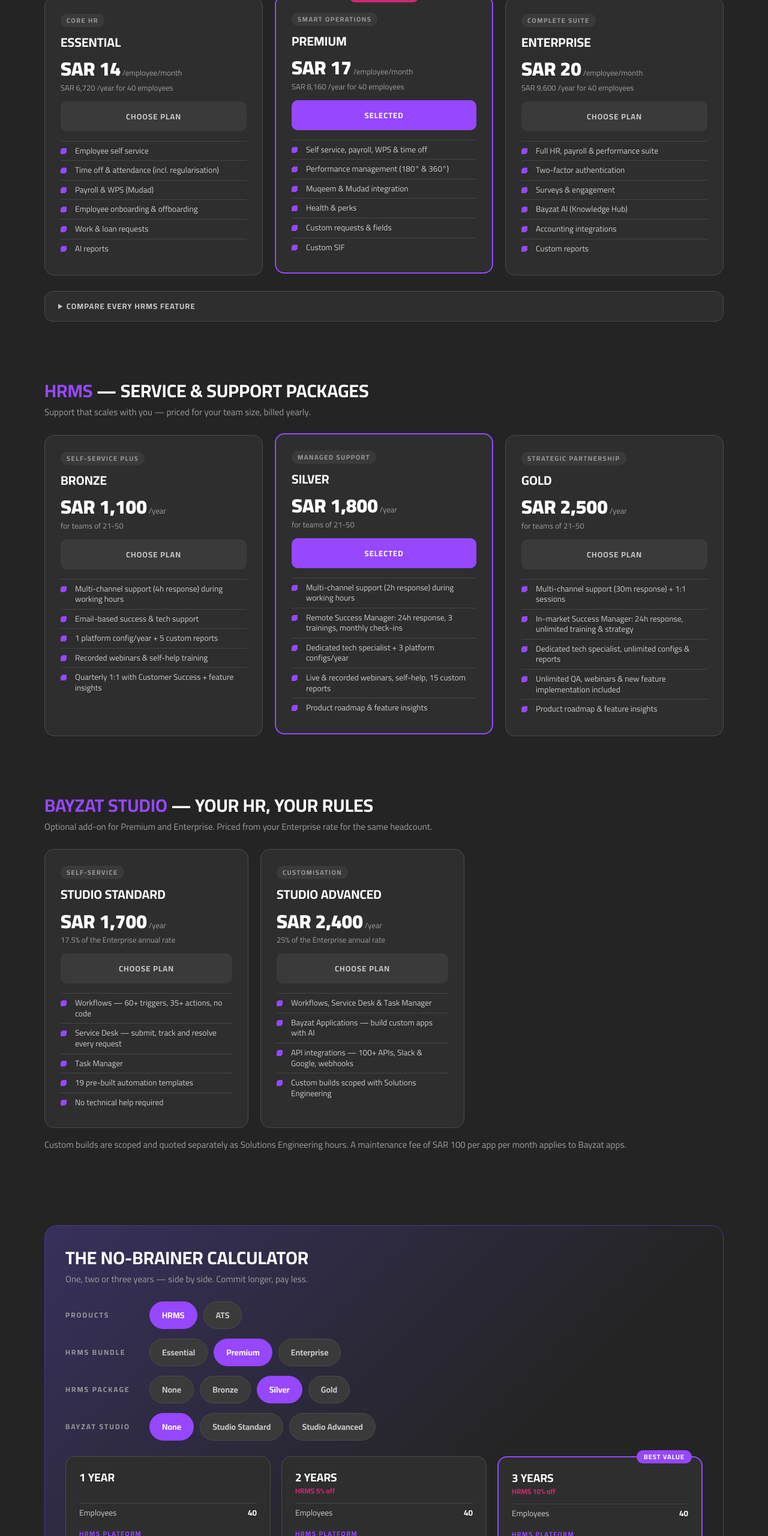
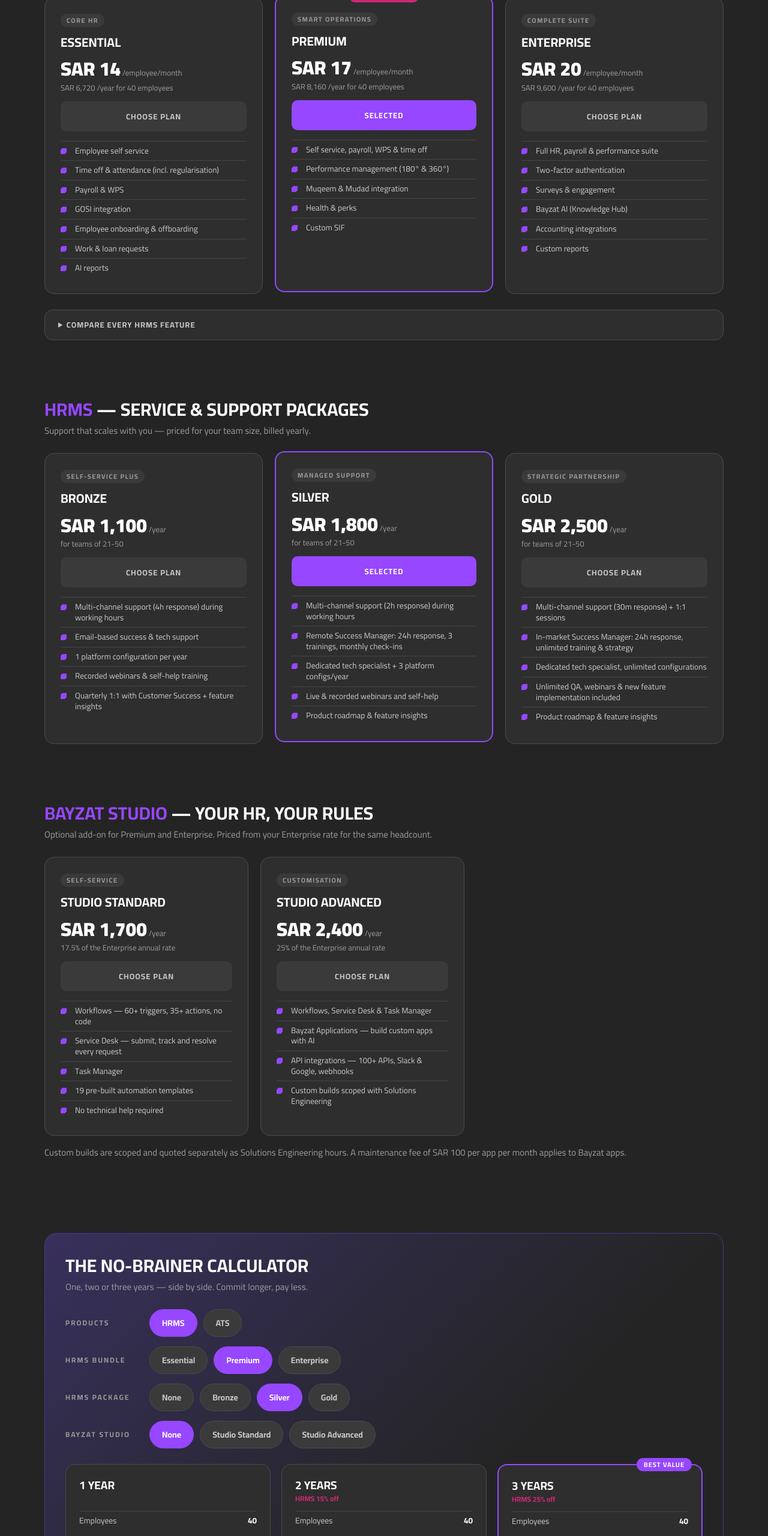
Before and after one commit to emad-wlpksa/bayzat-ksa-pricing, a plain HTML site: page index.html in a window 1280 px wide. Shown: the part 815-3375 px from the top of the page at 60% size. Drawn offline with Linux system fonts and the light colour scheme; no server answers.

Commit message:
Add files via upload

```diff
--- a/index.html
+++ b/index.html
@@ -251,6 +251,7 @@
     <h2 class="sec-title" id="atsBundlesTitle"><em>ATS</em> — choose your bundle</h2>
     <p class="sec-sub" id="atsBundlesSub">Priced by workforce profile. All prices in SAR/year, excluding VAT.</p>
     <div class="grid3" id="atsBundleCards"></div>
+    <p class="sec-sub" id="atsPaygNote" style="margin-top:18px"></p>
     <details class="compare">
       <summary id="atsCmpSummary">Compare every ATS feature</summary>
       <table class="cmp" id="atsCmpTable"></table>
@@ -412,32 +413,32 @@ const PKG_PRICES = [
 ];
 const BUNDLES = [
   {id:"essential", tag:"Core HR", tagAr:"الأساسيات", name:"Essential", nameAr:"الاساسية",
-   feats:["Employee self service","Time off & attendance (incl. regularisation)","Payroll & WPS (Mudad)","Employee onboarding & offboarding","Work & loan requests","AI reports"],
-   featsAr:["الخدمة الذاتية للموظفين","الإجازات والحضور (مع تصحيح الحضور)","مسير الرواتب وحماية الأجور (مُدد)","تهيئة الموظفين وإنهاء الخدمة","طلبات العمل والسلف","تقارير بالذكاء الاصطناعي"]},
+   feats:["Employee self service","Time off & attendance (incl. regularisation)","Payroll & WPS","GOSI integration","Employee onboarding & offboarding","Work & loan requests","AI reports"],
+   featsAr:["الخدمة الذاتية للموظفين","الإجازات والحضور (مع تصحيح الحضور)","مسير الرواتب وحماية الأجور","التكامل مع التأمينات الاجتماعية (GOSI)","تهيئة الموظفين وإنهاء الخدمة","طلبات العمل والسلف","تقارير بالذكاء الاصطناعي"]},
   {id:"premium", tag:"Smart Operations", tagAr:"عمليات ذكية", name:"Premium", nameAr:"الشاملة",
-   feats:["Self service, payroll, WPS & time off","Performance management (180° & 360°)","Muqeem & Mudad integration","Health & perks","Custom requests & fields","Custom SIF"],
-   featsAr:["الخدمة الذاتية ومسير الرواتب وحماية الأجور والإجازات","إدارة الأداء (180° و360°)","التكامل مع مقيم ومُدد","الصحة والمزايا","الطلبات والحقول المخصصة","ملف SIF مخصص"]},
+   feats:["Self service, payroll, WPS & time off","Performance management (180° & 360°)","Muqeem & Mudad integration","Health & perks","Custom SIF"],
+   featsAr:["الخدمة الذاتية ومسير الرواتب وحماية الأجور والإجازات","إدارة الأداء (180° و360°)","التكامل مع مقيم ومُدد","الصحة والمزايا","ملف SIF مخصص"]},
   {id:"enterprise", tag:"Complete Suite", tagAr:"الباقة الكاملة", name:"Enterprise", nameAr:"الاحترافية",
    feats:["Full HR, payroll & performance suite","Two-factor authentication","Surveys & engagement","Bayzat AI (Knowledge Hub)","Accounting integrations","Custom reports"],
    featsAr:["منظومة كاملة للموارد البشرية والرواتب والأداء","المصادقة الثنائية","الاستبيانات والتفاعل","بيزات AI (مركز المعرفة)","التكامل مع أنظمة المحاسبة","تقارير مخصصة"]},
 ];
 const PKGS = [
   {id:0, tag:"Self-Service Plus", tagAr:"خدمة ذاتية موسّعة", name:"Bronze", nameAr:"الباقة البرونزية",
-   feats:["Multi-channel support (4h response) during working hours","Email-based success & tech support","1 platform config/year + 5 custom reports","Recorded webinars & self-help training","Quarterly 1:1 with Customer Success + feature insights"],
-   featsAr:["دعم متعدد القنوات (استجابة خلال 4 ساعات) في أوقات العمل","دعم فني ونجاح عملاء عبر الإيميل","إعداد واحد للمنصة سنويًا + 5 تقارير مخصصة","ندوات مسجلة وتدريب ذاتي","اجتماع ربع سنوي مع فريق نجاح العملاء"]},
+   feats:["Multi-channel support (4h response) during working hours","Email-based success & tech support","1 platform configuration per year","Recorded webinars & self-help training","Quarterly 1:1 with Customer Success + feature insights"],
+   featsAr:["دعم متعدد القنوات (استجابة خلال 4 ساعات) في أوقات العمل","دعم فني ونجاح عملاء عبر الإيميل","إعداد واحد للمنصة سنويًا","ندوات مسجلة وتدريب ذاتي","اجتماع ربع سنوي مع فريق نجاح العملاء"]},
   {id:1, tag:"Managed Support", tagAr:"دعم مُدار", name:"Silver", nameAr:"الباقة الفضية",
-   feats:["Multi-channel support (2h response) during working hours","Remote Success Manager: 24h response, 3 trainings, monthly check-ins","Dedicated tech specialist + 3 platform configs/year","Live & recorded webinars, self-help, 15 custom reports","Product roadmap & feature insights"],
-   featsAr:["دعم متعدد القنوات (استجابة خلال ساعتين) في أوقات العمل","مدير نجاح عن بُعد: استجابة خلال 24 ساعة، 3 تدريبات، متابعة شهرية","مختص تقني مخصص + 3 إعدادات للمنصة سنويًا","ندوات مباشرة ومسجلة + 15 تقرير مخصص","خارطة طريق المنتج ورؤى المزايا"]},
+   feats:["Multi-channel support (2h response) during working hours","Remote Success Manager: 24h response, 3 trainings, monthly check-ins","Dedicated tech specialist + 3 platform configs/year","Live & recorded webinars and self-help","Product roadmap & feature insights"],
+   featsAr:["دعم متعدد القنوات (استجابة خلال ساعتين) في أوقات العمل","مدير نجاح عن بُعد: استجابة خلال 24 ساعة، 3 تدريبات، متابعة شهرية","مختص تقني مخصص + 3 إعدادات للمنصة سنويًا","ندوات مباشرة ومسجلة وتدريب ذاتي","خارطة طريق المنتج ورؤى المزايا"]},
   {id:2, tag:"Strategic Partnership", tagAr:"شراكة استراتيجية", name:"Gold", nameAr:"الباقة الذهبية",
-   feats:["Multi-channel support (30m response) + 1:1 sessions","In-market Success Manager: 24h response, unlimited training & strategy","Dedicated tech specialist, unlimited configs & reports","Unlimited QA, webinars & new feature implementation included","Product roadmap & feature insights"],
-   featsAr:["دعم متعدد القنوات (استجابة خلال 30 دقيقة) + جلسات فردية","مدير نجاح داخل السوق: تدريب واستراتيجية بلا حدود","مختص تقني مخصص، إعدادات وتقارير بلا حدود","ضمان جودة وندوات وتفعيل مزايا جديدة بلا حدود","خارطة طريق المنتج ورؤى المزايا"]},
+   feats:["Multi-channel support (30m response) + 1:1 sessions","In-market Success Manager: 24h response, unlimited training & strategy","Dedicated tech specialist, unlimited configurations","Unlimited QA, webinars & new feature implementation included","Product roadmap & feature insights"],
+   featsAr:["دعم متعدد القنوات (استجابة خلال 30 دقيقة) + جلسات فردية","مدير نجاح داخل السوق: تدريب واستراتيجية بلا حدود","مختص تقني مخصص، إعدادات بلا حدود","ضمان جودة وندوات وتفعيل مزايا جديدة بلا حدود","خارطة طريق المنتج ورؤى المزايا"]},
 ];
 const CMP = [
   ["cat","Employee records"],["Employee records",1,1,1],["Asset management",1,1,1],["Letter requests",1,1,1],["Custom fields",1,1,1],["Custom requests",0,1,1],
   ["cat","Self service"],["Employee self service",1,1,1],
   ["cat","Onboarding & offboarding"],["Employee onboarding",1,1,1],["Employee offboarding",1,1,1],
   ["cat","Knowledge Hub (Bayzat AI)"],["Shared spaces",0,0,1],
-  ["cat","Payroll"],["Payroll management",1,1,1],["Employee loans",1,1,1],["Air ticket requests",1,1,1],["Employee expenses",1,1,1],["Custom SIF",0,1,1],["Accounting integrations",0,0,1],
+  ["cat","Payroll"],["Payroll management",1,1,1],["GOSI integration",1,1,1],["Employee loans",1,1,1],["Air ticket requests",1,1,1],["Employee expenses",1,1,1],["Custom SIF",0,1,1],["Accounting integrations",0,0,1],
   ["cat","Time off & attendance"],["Time off",1,1,1],["Attendance",1,1,1],["Attendance regularisation",1,1,1],["Shift scheduler",1,1,1],["Kiosk mode",1,1,1],["Biometric integration",1,1,1],["Time sheets",1,1,1],
   ["cat","Performance"],["180° performance",0,1,1],["360° performance",0,1,1],
   ["cat","Engagement & wellness"],["Announcements",1,1,1],["News feed",1,1,1],["Company survey",0,0,1],["Engagement",0,0,1],["Perks",0,1,1],["Mental health",0,1,1],
@@ -534,7 +535,7 @@ const FEAT_AR = {
   "Asset management":"إدارة العهد","Letter requests":"طلبات الخطابات","Custom fields":"الحقول المخصصة",
   "Custom requests":"الطلبات المخصصة","Employee self service":"الخدمة الذاتية للموظفين","Task management":"إدارة المهام",
   "Basic workflows":"مسارات العمل الأساسية","Advanced workflows":"مسارات العمل المتقدمة","Shared spaces":"المساحات المشتركة",
-  "Payroll management":"إدارة مسير الرواتب","Employee loans":"سلف الموظفين","Air ticket requests":"طلبات تذاكر السفر",
+  "Payroll management":"إدارة مسير الرواتب","GOSI integration":"التكامل مع التأمينات الاجتماعية","Employee loans":"سلف الموظفين","Air ticket requests":"طلبات تذاكر السفر",
   "Employee expenses":"مصروفات الموظفين","Custom SIF":"ملف SIF مخصص","Time off":"الإجازات","Attendance":"الحضور والانصراف",
   "Shift scheduler":"جدولة المناوبات","Kiosk mode":"وضع Kiosk","Biometric integration":"التكامل مع أجهزة البصمة",
   "Time sheets":"سجلات الدوام","180° performance":"تقييم الأداء 180°","360° performance":"تقييم الأداء 360°",
@@ -582,6 +583,7 @@ const UI = {
     pkgsTitle:'<em>HRMS</em> — service & support packages', pkgsSub:"Support that scales with you — priced for your team size, billed yearly.",
     atsBundlesTitle:'<em>ATS</em> — choose your bundle', atsBundlesSub:"Driven by headcount, hiring target and workforce mix. All prices in SAR/year, excluding VAT.",
     atsCmpSummary:"Compare every ATS feature",
+    atsPayg:"<b>Beyond the included allowance, AI is pay-as-you-go:</b> SAR 2,000 per 10,000 CVs scored (SAR 0.20 per candidate) &nbsp;·&nbsp; SAR 1,600 per 100 hours of AI notetaking (SAR 16 per hour).",
     atsPkgsTitle:'<em>ATS</em> — onboarding & success packages', atsPkgsSub:"Bronze is included. Silver and Gold are billed yearly; multi-year discounts apply.",
     studioTitle:'<em>Bayzat Studio</em> — your HR, your rules',
     studioSub:"Optional add-on for Premium and Enterprise. Priced from your Enterprise rate for the same headcount.",
@@ -607,7 +609,7 @@ const UI = {
     lblImplDisc:"Implementation discount (%)",
     implNote:(g,net)=>`This team size: ${g}${g!==net?` → ${net}`:""} on a 1-year deal · 2 years −50% · 3 years free`,
     implRow:"Implementation (one-time)", implWaived:"Waived",
-    headHrms:"HRMS", headAts:"ATS", saveBtn:"Save", resetBtn:"Reset to defaults (HRMS 0/5/10 · ATS 0/10/20)",
+    headHrms:"HRMS", headAts:"ATS", saveBtn:"Save", resetBtn:"Reset to defaults (HRMS 0/15/25 · ATS 0/15/25 · implementation 0)",
     yearsLbl:y=>y+" year"+(y>1?"s":""), mostPopular:"Most popular", suggested:"Suggested for your team",
     selected:"Selected", choose:"Choose plan", none:"None", perYr:" /year", perUser:" /employee/month",
     flatFee:"flat fee for your team size", subPrice:(a,n)=>`${a} /year for ${n} employees`,
@@ -633,6 +635,7 @@ const UI = {
     pkgsTitle:'<em>الموارد البشرية</em> — باقات الدعم والخدمات', pkgsSub:"دعم يواكب نمو فريقك — السعر حسب حجم منشأتك، ويُدفع سنويًا.",
     atsBundlesTitle:'<em>التوظيف</em> — اختر باقتك', atsBundlesSub:"السعر يعتمد على عدد الموظفين وعدد التوظيفات المستهدفة وتركيبة القوى العاملة. جميع الأسعار بالريال سنويًا، غير شاملة الضريبة.",
     atsCmpSummary:"قارن جميع مميزات نظام التوظيف",
+    atsPayg:"<b>بعد الحد المشمول، الذكاء الاصطناعي يُحتسب حسب الاستخدام:</b> 2,000 ريال لكل 10,000 سيرة ذاتية (0.20 ريال للمرشح) &nbsp;·&nbsp; 1,600 ريال لكل 100 ساعة تدوين ذكي (16 ريال للساعة).",
     atsPkgsTitle:'<em>التوظيف</em> — باقات التهيئة والتدريب', atsPkgsSub:"الباقة البرونزية مشمولة. الفضية والذهبية تُدفعان سنويًا وتنطبق عليهما خصومات العقود الطويلة.",
     studioTitle:'<em>بيزات ستديو</em> — نظامك بقواعدك',
     studioSub:"إضافة اختيارية مع الشاملة والاحترافية. سعرها محسوب من سعر الاحترافية لنفس عدد الموظفين.",
@@ -658,7 +661,7 @@ const UI = {
     lblImplDisc:"خصم رسوم التنفيذ (%)",
     implNote:(g,net)=>`لهذا الحجم: ${g}${g!==net?` ← ${net}`:""} لعقد سنة · سنتين −50% · ثلاث سنوات مجانًا`,
     implRow:"رسوم التنفيذ (لمرة واحدة)", implWaived:"معفاة",
-    headHrms:"الموارد البشرية", headAts:"التوظيف", saveBtn:"حفظ", resetBtn:"إعادة الضبط الافتراضي (الموارد البشرية 0/5/10 · التوظيف 0/10/20)",
+    headHrms:"الموارد البشرية", headAts:"التوظيف", saveBtn:"حفظ", resetBtn:"إعادة الضبط الافتراضي (الموارد البشرية 0/15/25 · التوظيف 0/15/25 · التنفيذ 0)",
     yearsLbl:y=>y===1?"سنة":y===2?"سنتين":y+" سنوات", mostPopular:"الأكثر اختيارًا", suggested:"مقترحة لفريقك",
     selected:"مختارة", choose:"اختر الباقة", none:"بدون", perYr:" /سنة", perUser:" /موظف/شهر",
     flatFee:"سعر ثابت لحجم فريقك", subPrice:(a,n)=>`${a} /سنة لفريق من ${n} موظف`,
@@ -694,7 +697,7 @@ const PAY_TERMS = [
 ];
 
 /* ================= STATE ================= */
-const DEFAULT_DISC = {hrms:[0,5,10], ats:[0,10,20]};
+const DEFAULT_DISC = {hrms:[0,15,25], ats:[0,15,25]};   // 1yr · 2yr · 3yr
 const DEFAULT_IMPL_DISC = 0;                       // implementation discount is controlled on its own
 let disc = loadDisc();
 let implDisc = loadImplDisc();
@@ -708,8 +711,8 @@ let propYears = [false, false, true];   // 1yr, 2yr, 3yr
 let propLang = "en";
 let clientLogo = null;                   // {data, w, h}
 let uiLang = loadLang();
-function loadDisc(){ try{const s=localStorage.getItem("bz_ksa_disc_v2"); if(s){const d=JSON.parse(s); if(d&&d.hrms&&d.ats) return d;}}catch(e){} return JSON.parse(JSON.stringify(DEFAULT_DISC)); }
-function persistDisc(){ try{localStorage.setItem("bz_ksa_disc_v2", JSON.stringify(disc));}catch(e){} }
+function loadDisc(){ try{const s=localStorage.getItem("bz_ksa_disc_v3"); if(s){const d=JSON.parse(s); if(d&&d.hrms&&d.ats) return d;}}catch(e){} return JSON.parse(JSON.stringify(DEFAULT_DISC)); }
+function persistDisc(){ try{localStorage.setItem("bz_ksa_disc_v3", JSON.stringify(disc));}catch(e){} }
 function loadImplDisc(){ try{const s=localStorage.getItem("bz_ksa_impldisc"); if(s!==null){const v=parseFloat(s); if(isFinite(v)) return Math.min(100,Math.max(0,v));}}catch(e){} return DEFAULT_IMPL_DISC; }
 function persistImplDisc(){ try{localStorage.setItem("bz_ksa_impldisc", String(implDisc));}catch(e){} }
 /* Implementation is waived down automatically as the contract lengthens:
@@ -962,6 +965,7 @@ function renderAtsBundles(pct, rec, n, hires){
       <ul class="feats">${feats.map(f=>`<li>${f}</li>`).join("")}</ul>
     </div>`;
   }).join("");
+  document.getElementById("atsPaygNote").innerHTML = d.atsPayg;
   document.getElementById("atsCmpTable").innerHTML =
     `<tr><th></th><th>Recruiter Pro</th><th>Teams</th><th>Teams Pro</th></tr>` +
     ATS_CMP.map(r=> r[0]==="cat"
@@ -1101,6 +1105,8 @@ const T = {
     studioTitle:t=>`Bayzat Studio — ${t}`,
     includedFree:"Included",
     implRow:"Implementation & Setup", implDesc:"One-time fee, first year only", oneTime:"one-time", implWaived:"Waived",
+    atsPaygCv:"AI CV scoring beyond the included allowance: SAR 2,000 per 10,000 CVs (SAR 0.20 per candidate).",
+    atsPaygNote:"AI notetaking beyond the included allowance: SAR 1,600 per 100 hours (SAR 16 per hour).",
     implUpfront:"Payment split applies to the annual subscription only; implementation is paid upfront.",
     seNote:"Custom builds are scoped with Solutions Engineering and quoted separately.",
     appFee:f=>`Bayzat apps carry a maintenance fee of SAR ${f} per app per month.`,
@@ -1121,6 +1127,8 @@ const T = {
     studioTitle:t=>`بيزات ستديو — ${t}`,
     includedFree:"مشمولة",
     implRow:"رسوم التنفيذ والتهيئة", implDesc:"رسوم لمرة واحدة، في السنة الأولى فقط", oneTime:"لمرة واحدة", implWaived:"معفاة",
+    atsPaygCv:"فرز السير الذاتية بالذكاء الاصطناعي بعد الحد المشمول: 2,000 ريال لكل 10,000 سيرة (0.20 ريال للمرشح).",
+    atsPaygNote:"التدوين الذكي بعد الحد المشمول: 1,600 ريال لكل 100 ساعة (16 ريال للساعة).",
     implUpfront:"التقسيط ينطبق على الاشتراك السنوي فقط، ورسوم التنفيذ تُدفع مقدمًا.",
     seNote:"التطوير المخصص يُحدَّد نطاقه مع فريق هندسة الحلول ويُسعّر بشكل منفصل.",
     appFee:f=>`تطبيقات بيزات عليها رسوم صيانة ${f} ريال لكل تطبيق شهريًا.`,
@@ -1301,16 +1309,16 @@ function generateProposal(){
     const notes = [L.vat, L.payTerms(AR ? PAY_TERMS[payIdx].ar : PAY_TERMS[payIdx].en)];
     if(implNet>0 && payIdx>0) notes.push(L.implUpfront);    // split applies to subscription only
     if(validISO)           notes.push(L.validUntil(fmtValidDate(validISO, AR)));
+    if(products.ats){ notes.push(L.atsPaygCv); notes.push(L.atsPaygNote); }
     if(studio){
       notes.push(L.appFee(STUDIO_APP_FEE));
       if(studio.id === 1) notes.push(L.seNote);
     }
     // keep the whole list clear of the contact block, tightening the leading if it is long
-    const NOTES_END = 9.74;
-    const lead = 0.28;
-    const notesY = Math.min(yPos, NOTES_END - notes.length*lead);   // bottom-anchored
+    const NOTES_END = 9.78;
+    const lead = Math.min(0.28, Math.max(0.21, (NOTES_END - yPos) / notes.length));
     notes.forEach((t,i)=>{
-      sl.addText("●  " + t, {x:0.7, y:notesY + i*lead, w:W-1.4, h:lead, fontFace:FONT,
+      sl.addText("●  " + t, {x:0.7, y:yPos + i*lead, w:W-1.4, h:lead, fontFace:FONT,
         fontSize:9.5, color:C.g3, valign:"middle", margin:0, ...ax});
     });
 
```
